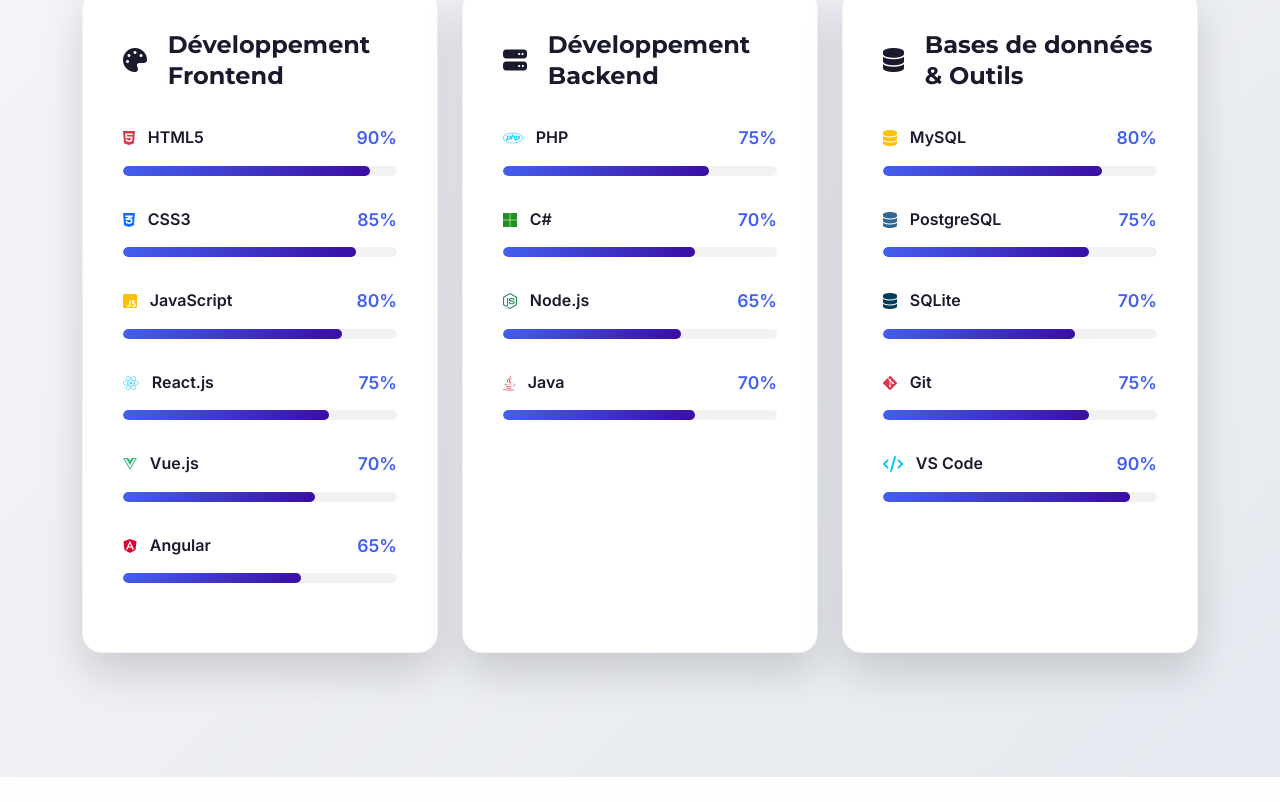
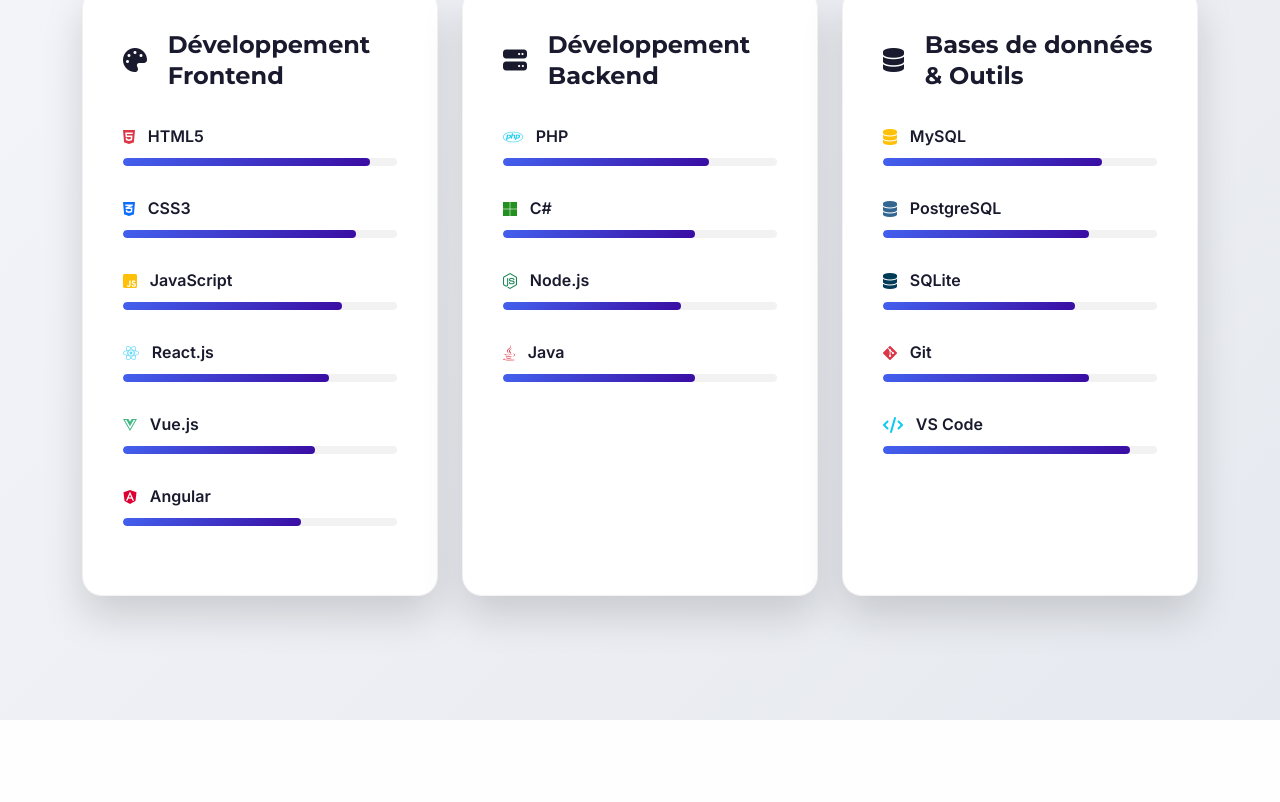
Before and after one commit to romario3904/portfolio-romario, a website: page index.html in a window 1280 px wide. Shown: the part 2278-3080 px from the top of the page. Drawn offline with nearby package versions, Linux system fonts and the light colour scheme.

Commit message:
modification sur competence

```diff
--- a/index.html
+++ b/index.html
@@ -547,23 +547,20 @@
             color: var(--dark-color);
         }
 
-        .skill-percentage {
-            font-weight: 700;
-            color: var(--primary-color);
-            font-size: 1.1rem;
-        }
+        /* Retirer le style pour skill-percentage */
 
         .progress {
-            height: 10px;
+            height: 8px;
             border-radius: 5px;
             background-color: rgba(0, 0, 0, 0.05);
             overflow: hidden;
+            margin-top: 0.5rem;
         }
 
         .progress-bar {
             background: var(--gradient-primary);
             border-radius: 5px;
-            transition: width 1.5s cubic-bezier(0.4, 0, 0.2, 1);
+            width: 0;
         }
 
         /* Projects Section améliorée */
@@ -1357,72 +1354,54 @@
                     <div class="skill-category fade-in">
                         <h4><i class="fas fa-palette me-2"></i>Développement Frontend</h4>
                         <div class="skill-item">
-                            <div class="skill-header">
                             <div class="skill-name">
                                 <i class="fab fa-html5 text-danger"></i>
                                 HTML5
                             </div>
-                                <div class="skill-percentage">90%</div>
-                            </div>
                             <div class="progress">
                                 <div class="progress-bar" data-width="90%"></div>
                             </div>
                         </div>
                         <div class="skill-item">
-                            <div class="skill-header">
                             <div class="skill-name">
                                 <i class="fab fa-css3-alt text-primary"></i>
                                 CSS3
                             </div>
-                                <div class="skill-percentage">85%</div>
-                            </div>
                             <div class="progress">
                                 <div class="progress-bar" data-width="85%"></div>
                             </div>
                         </div>
                         <div class="skill-item">
-                            <div class="skill-header">
                             <div class="skill-name">
                                 <i class="fab fa-js-square text-warning"></i>
                                 JavaScript
                             </div>
-                                <div class="skill-percentage">80%</div>
-                            </div>
                             <div class="progress">
                                 <div class="progress-bar" data-width="80%"></div>
                             </div>
                         </div>
                         <div class="skill-item">
-                            <div class="skill-header">
                             <div class="skill-name">
                                 <i class="fab fa-react text-react"></i>
                                 React.js
                             </div>
-                                <div class="skill-percentage">75%</div>
-                            </div>
                             <div class="progress">
                                 <div class="progress-bar" data-width="75%"></div>
                             </div>
                         </div>
                         <div class="skill-item">
-                            <div class="skill-header">
                             <div class="skill-name">
                                 <i class="fab fa-vuejs text-vue"></i>
                                 Vue.js
                             </div>
-                                <div class="skill-percentage">70%</div>
-                            </div>
                             <div class="progress">
                                 <div class="progress-bar" data-width="70%"></div>
                             </div>
                         </div>
                         <div class="skill-item">
-                            <div class="skill-header">
                             <div class="skill-name">
                                 <i class="fab fa-angular text-angular"></i>
                                 Angular
-                                </div>
-                                <div class="skill-percentage">65%</div>
                             </div>
                             <div class="progress">
                                 <div class="progress-bar" data-width="65%"></div>
@@ -1434,48 +1413,36 @@
                     <div class="skill-category fade-in" style="animation-delay: 0.1s;">
                         <h4><i class="fas fa-server me-2"></i>Développement Backend</h4>
                         <div class="skill-item">
-                            <div class="skill-header">
                             <div class="skill-name">
                                 <i class="fab fa-php text-info"></i>
                                 PHP
                             </div>
-                                <div class="skill-percentage">75%</div>
-                            </div>
                             <div class="progress">
                                 <div class="progress-bar" data-width="75%"></div>
                             </div>
                         </div>
                         <div class="skill-item">
-                            <div class="skill-header">
                             <div class="skill-name">
                                 <i class="fab fa-microsoft text-csharp"></i>
                                 C#
                             </div>
-                                <div class="skill-percentage">70%</div>
-                            </div>
                             <div class="progress">
                                 <div class="progress-bar" data-width="70%"></div>
                             </div>
                         </div>
                         <div class="skill-item">
-                            <div class="skill-header">
                             <div class="skill-name">
                                 <i class="fab fa-node-js text-success"></i>
                                 Node.js
                             </div>
-                                <div class="skill-percentage">65%</div>
-                            </div>
                             <div class="progress">
                                 <div class="progress-bar" data-width="65%"></div>
                             </div>
                         </div>
                         <div class="skill-item">
-                            <div class="skill-header">
                             <div class="skill-name">
                                 <i class="fab fa-java text-danger"></i>
                                 Java
-                                </div>
-                                <div class="skill-percentage">70%</div>
                             </div>
                             <div class="progress">
                                 <div class="progress-bar" data-width="70%"></div>
@@ -1487,60 +1454,45 @@
                     <div class="skill-category fade-in" style="animation-delay: 0.2s;">
                         <h4><i class="fas fa-database me-2"></i>Bases de données & Outils</h4>
                         <div class="skill-item">
-                            <div class="skill-header">
                             <div class="skill-name">
                                 <i class="fas fa-database text-warning"></i>
                                 MySQL
                             </div>
-                                <div class="skill-percentage">80%</div>
-                            </div>
                             <div class="progress">
                                 <div class="progress-bar" data-width="80%"></div>
                             </div>
                         </div>
                         <div class="skill-item">
-                            <div class="skill-header">
                             <div class="skill-name">
                                 <i class="fas fa-database text-postgresql"></i>
                                 PostgreSQL
                             </div>
-                                <div class="skill-percentage">75%</div>
-                            </div>
                             <div class="progress">
                                 <div class="progress-bar" data-width="75%"></div>
                             </div>
                         </div>
                         <div class="skill-item">
-                            <div class="skill-header">
                             <div class="skill-name">
                                 <i class="fas fa-database text-sqlite"></i>
                                 SQLite
                             </div>
-                                <div class="skill-percentage">70%</div>
-                            </div>
                             <div class="progress">
                                 <div class="progress-bar" data-width="70%"></div>
                             </div>
                         </div>
                         <div class="skill-item">
-                            <div class="skill-header">
                             <div class="skill-name">
                                 <i class="fab fa-git-alt text-danger"></i>
                                 Git
                             </div>
-                                <div class="skill-percentage">75%</div>
-                            </div>
                             <div class="progress">
                                 <div class="progress-bar" data-width="75%"></div>
                             </div>
                         </div>
                         <div class="skill-item">
-                            <div class="skill-header">
                             <div class="skill-name">
                                 <i class="fas fa-code text-info"></i>
                                 VS Code
-                                </div>
-                                <div class="skill-percentage">90%</div>
                             </div>
                             <div class="progress">
                                 <div class="progress-bar" data-width="90%"></div>
@@ -2028,7 +1980,7 @@
                 </div>
             </div>
             <div class="copyright">
-                <p class="mb-0">&copy; 2024 TODY Eugène Romario. Tous droits réservés.</p>
+                <p class="mb-0">&copy; 2026 TODY Eugène Romario. Tous droits réservés.</p>
             </div>
         </div>
     </footer>
@@ -2258,7 +2210,7 @@
                 if (elementTop < windowHeight - 100) {
                     element.classList.add('visible');
 
-                    // Animate progress bars
+                    // Animate progress bars (sans pourcentages)
                     if (element.classList.contains('skill-category') || element.querySelector('.progress-bar')) {
                         const progressBars = element.querySelectorAll('.progress-bar');
                         progressBars.forEach(bar => {
```
Lines whose indentation alone changed are shown as unchanged.
